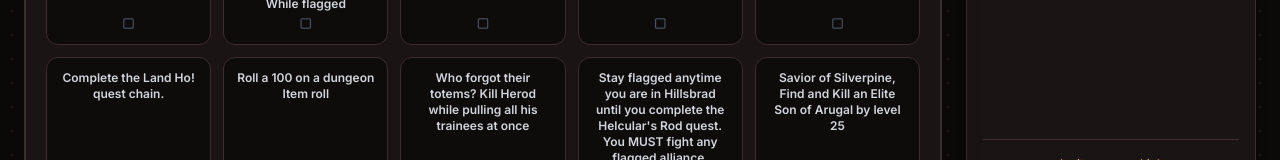
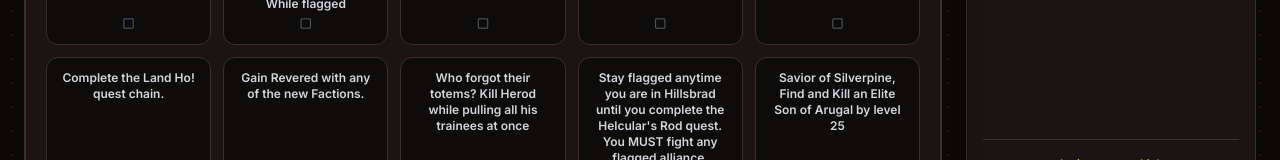
Before and after one commit to Reapafied/Send-Ibuprofen, a React (Vite) app: page / in a window 1280 px wide. Shown: the part 769-929 px from the top of the page. Built offline with nearby package versions, Linux system fonts and the light colour scheme; no server answers; the database is empty; the HTML template or start-up script is replaced by a standard one.

Commit message:
Update App.jsx

```diff
--- a/src/App.jsx
+++ b/src/App.jsx
@@ -21,7 +21,7 @@ const DEFAULT_CHALLENGES = [
     "Saviour of Darkshire. Kill Stitches before level 41.",
     "Gain Honored with one of the Centaur clans",
     "Do all three of the mechanical chicken escorts",
-    "Roll a 100 on a dungeon Item roll",
+    "Gain Revered with any of the new Factions.",
     "Gain every bloodshard buff at once in the Barrens",
     "It's dangerous to go alone, Complete Linken's Chain in Ungoro",
     "Capture a Flag in WSG",
```
